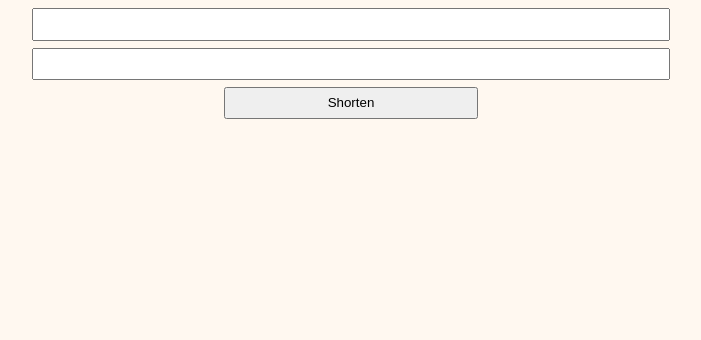
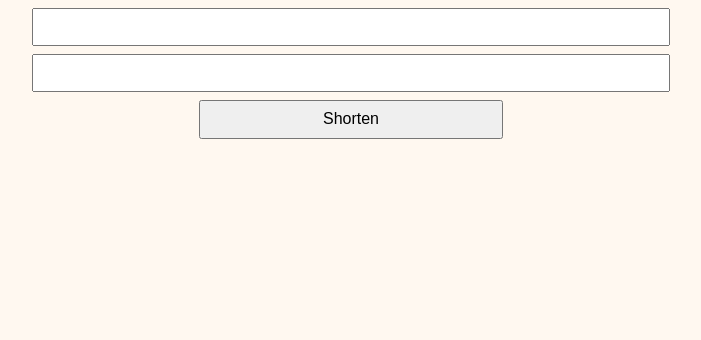
Before and after one commit to rtwnt/url-shortener, a Python web app: template url_shortener/templates/shorten_url.html in a window 1280 px wide. Shown: the part 108-448 px from the top of the page, without its empty margins (289-990 px from the left). Run offline with Jinja, Linux system fonts and the light colour scheme; the template is opened without the code that fills it: most values are stand-ins (such as "Sample title", 1, 10 or a date in 2020); form fields are guessed from the names that the template uses.

Commit message:
Increase font size for form input fields

```diff
--- a/url_shortener/static/styles.css
+++ b/url_shortener/static/styles.css
@@ -125,6 +125,10 @@ footer {
     border-color: #6D9B34;
 }
 
+input {
+  font-size: 1em;
+}
+
 /** Media rules **/
 
 @media all and (min-width: 768px) {
```
